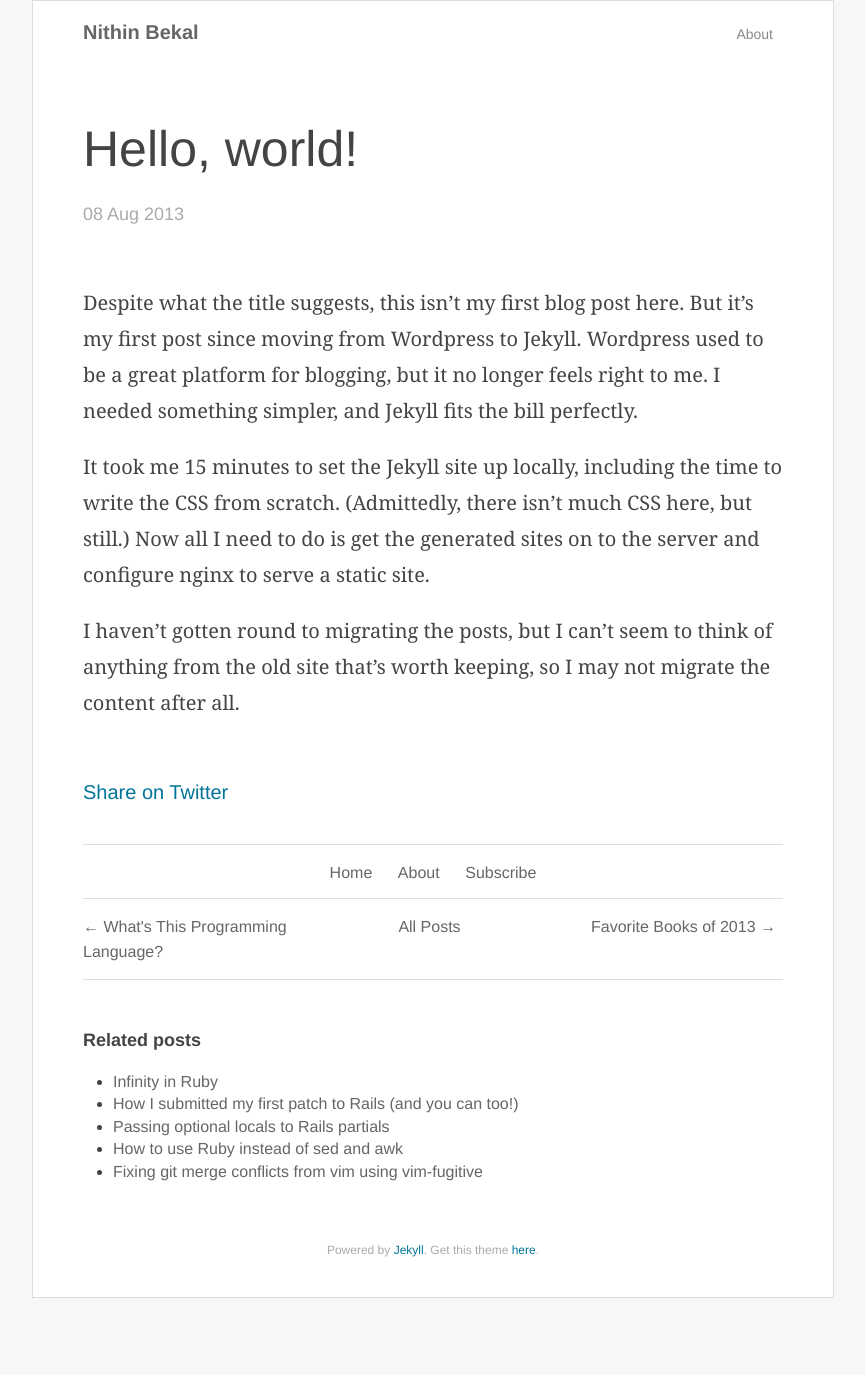
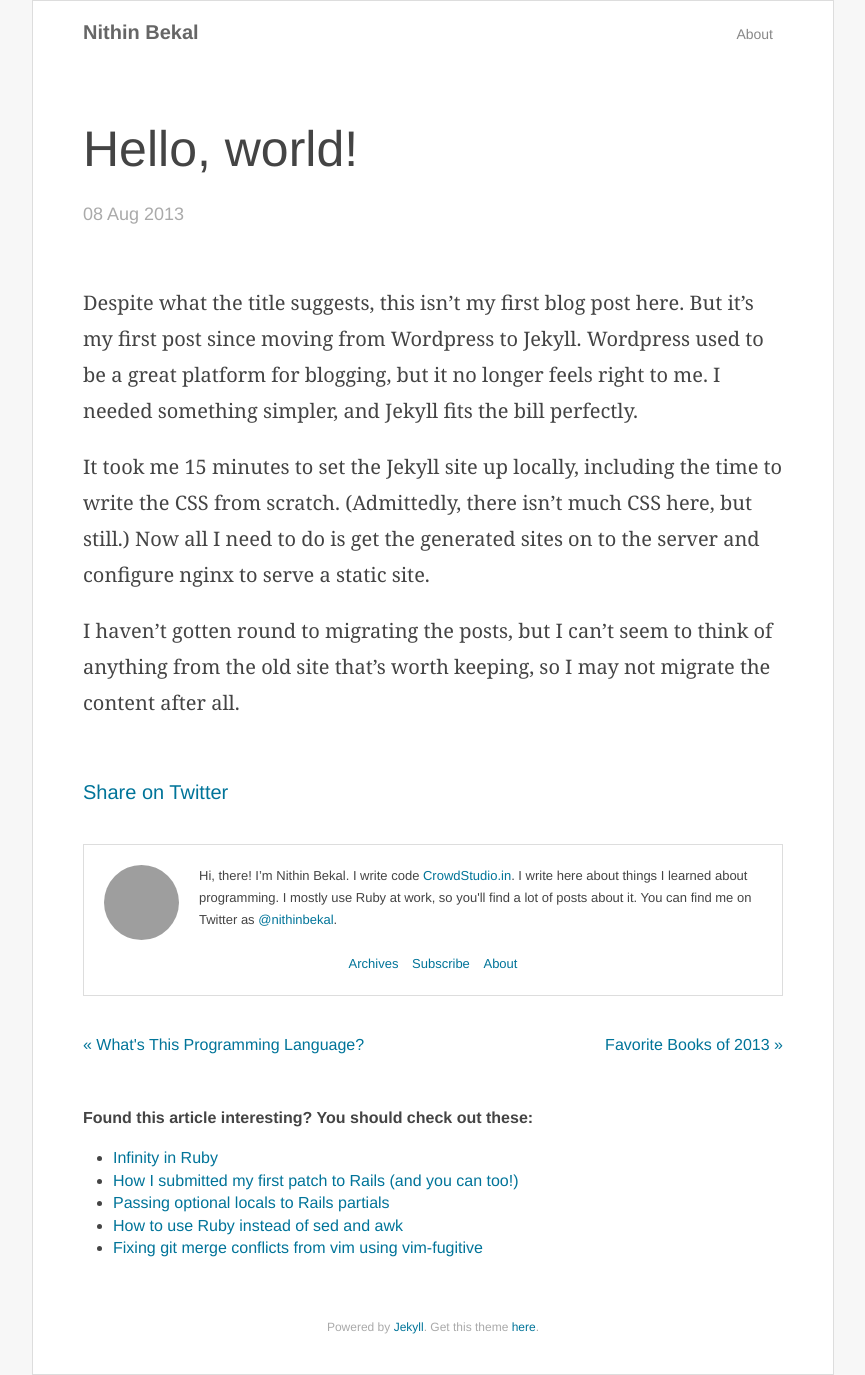
Before and after one commit to nithinbekal/nithinbekal.github.io, a Jekyll site: the page built from _posts/2013-08-08-hello-world.markdown, in a window 1280 px wide. Shown: the whole page, without its empty margins (207-1072 px from the left). Built offline with Jekyll 4.4.1, drawn with Linux system fonts in a browser that asks for light colours; comment, search, counter and statistics services are not loaded; before the commit the page ends 1298 px from its top, so only the background shows below that; grey boxes are pictures that could not be loaded.

Commit message:
Author bio and navigation at the end of posts

```diff
--- a/_layouts/post.html
+++ b/_layouts/post.html
@@ -15,31 +15,45 @@ layout: default
   </div>
 
   <div id='post-footer'>
-  <div class='post-nav'>
-    <a href='/'>Home</a>
+
+    <div id='author-bio'>
+      <div class='gravatar'>
+        <img class="hide-500" src="http://www.gravatar.com/avatar/04fd01b158b5ca07858d023533b01b24?s=75">
+      </div>
+      <div class='bio'>
+        Hi, there! I’m Nithin Bekal.
+        I write code
+        <a href='http://crowdstudio.in/'>CrowdStudio.in</a>.
+        I write here about things I learned about programming.
+        I mostly use Ruby at work,
+        so you'll find a lot of posts about it.
+        You can find me on Twitter as
+        <a href='https://twitter.com/nithinbekal'>@nithinbekal</a>.
+        <br>
+        <br>
+        <div class='links'>
+          <a href='/'>Archives</a>
+          <a href='/subscribe/'>Subscribe</a>
           <a href='/about/'>About</a>
-    <a href='/subscribe/'>Subscribe</a>
+        </div>
+      </div>
     </div>
 
     <div id='prev-next-nav'>
       <div class='prev'>
         {% if page.previous.url %}
-    <a href='{{page.previous.url}}'>&#8592; {{page.previous.title}}</a>
+        <a href='{{page.previous.url}}'>&laquo; {{page.previous.title}}</a>
         {% endif %}
-    &nbsp;
-    </div>
-    <div class='archives'>
-      <a href='/'>All Posts</a>
       </div>
       <div class='next'>
         {% if page.next.url %}
-    <a href='{{page.next.url}}'>{{ page.next.title }} &#8594;</a>
+        <a href='{{page.next.url}}'>{{ page.next.title }} &raquo;</a>
         {% endif %}
       </div>
     </div>
 
     <div id='related-posts'>
-    <h3>Related posts</h3>
+      <h3>Found this article interesting? You should check out these:</h3>
       <ul>
         {% for post in site.related_posts limit:5 %}
         <li>
--- a/css/main.css
+++ b/css/main.css
@@ -132,41 +132,44 @@ h1, h2, h3, h4, h5, h6 { font-family: 'Helvetica Neue', Helvetica, Arial, sans-s
   padding: 20px;
 }
 
-.site .post .post-nav {
-  border-top: 1px solid #ddd;
-  color: #eee;
-  font-family: 'Helvetica Neueu', Helvetica, Arial, sans-serif;
-  padding: 15px;
-  text-align: center;
+#author-bio {
+  border: 1px solid #ddd;
+  font-size: 0.65em;
+  line-height: 1.7em;
+  overflow: hidden;
+  padding: 20px;
 }
-.site .post .post-nav a {
-  color: #888;
-  font-size: 0.8em;
-  margin: 0 10px;
+#author-bio .gravatar { float: left; }
+#author-bio .gravatar img {
+  border-radius: 50%;
+  height: 75px;
+  margin: 0 20px 0 0;
+  width: 75px;
 }
+#author-bio .bio a { color: #007499; }
+#author-bio .links { text-align: center; }
+#author-bio .links a { padding: 0 5px; }
 
 #prev-next-nav {
-  border-top: 1px solid #ddd;
-  border-bottom: 1px solid #ddd;
-  font-size: 0.8em;
-  line-height: 25px;
   overflow: hidden;
   padding: 15px 0;
   width: 100%;
 }
 
 #prev-next-nav div {
-  display: block;
+  display: inline-block;
+  font-size: 0.8em;
   float: left;
-  width: 33%;
+  margin: 25px 0 0 0;
+}
+#prev-next-nav .next {
+  float: right;
+  padding: 0 0 0 5px;
+  text-align: right;
 }
 
-#post-footer a { color: #666; }
-#prev-next-nav .next { text-align: right; }
-#prev-next-nav .archives { text-align: center; }
-
-#related-posts { margin: 30px 0; }
-#related-posts h3 { font-size: 0.9em; padding: 20px 0; }
+#related-posts { margin: 20px 0 30px 0; }
+#related-posts h3 { font-size: 0.8em; padding: 20px 0; }
 #related-posts ul {
   font-size: 0.8em;
   line-height: 1.4em;
@@ -189,7 +192,6 @@ hr {
 
 .social-share { margin: 40px 0; }
 
-
 @media screen and (max-width: 820px) {
   .container { width: 99%; }
 }
```
Lines whose indentation alone changed are shown as unchanged.
